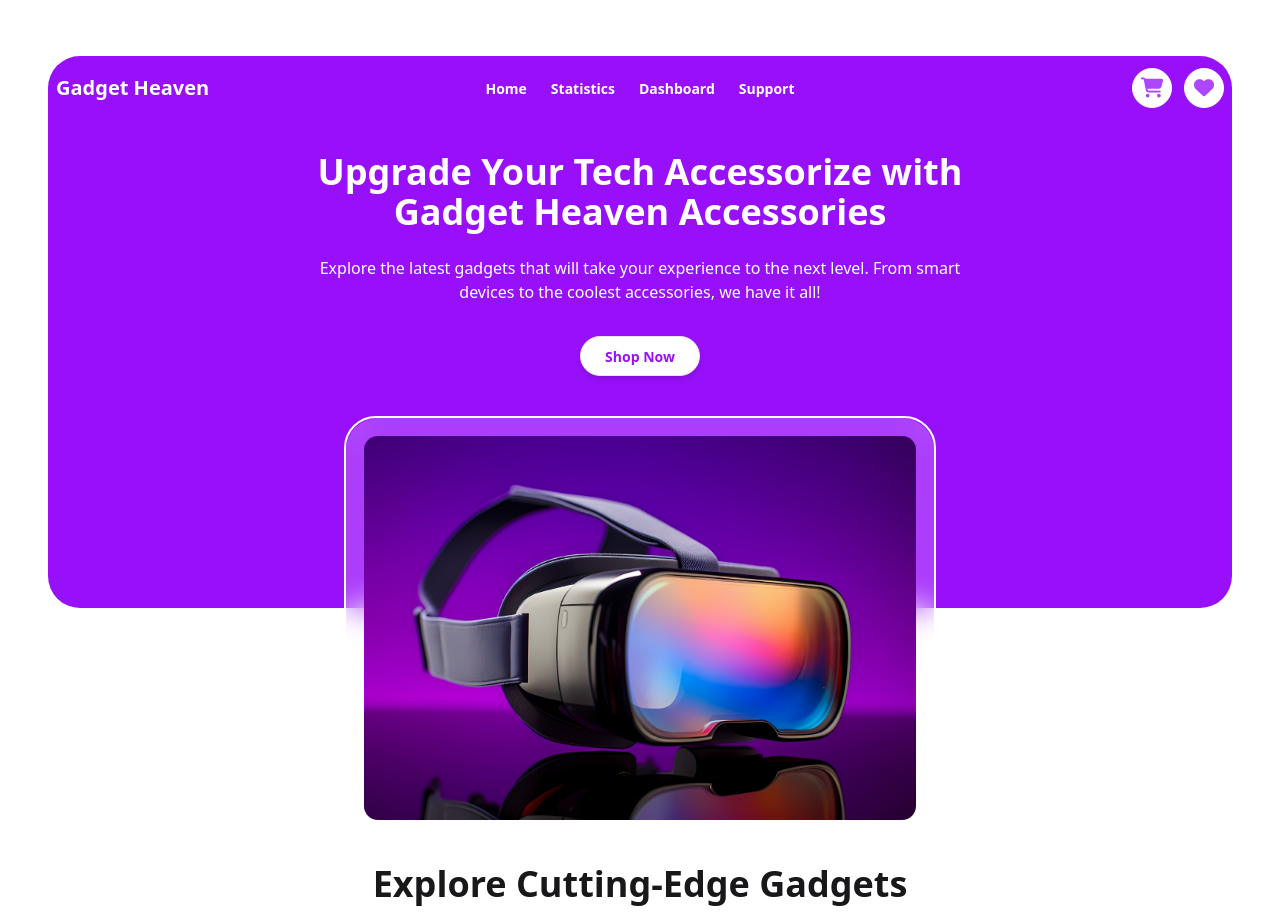
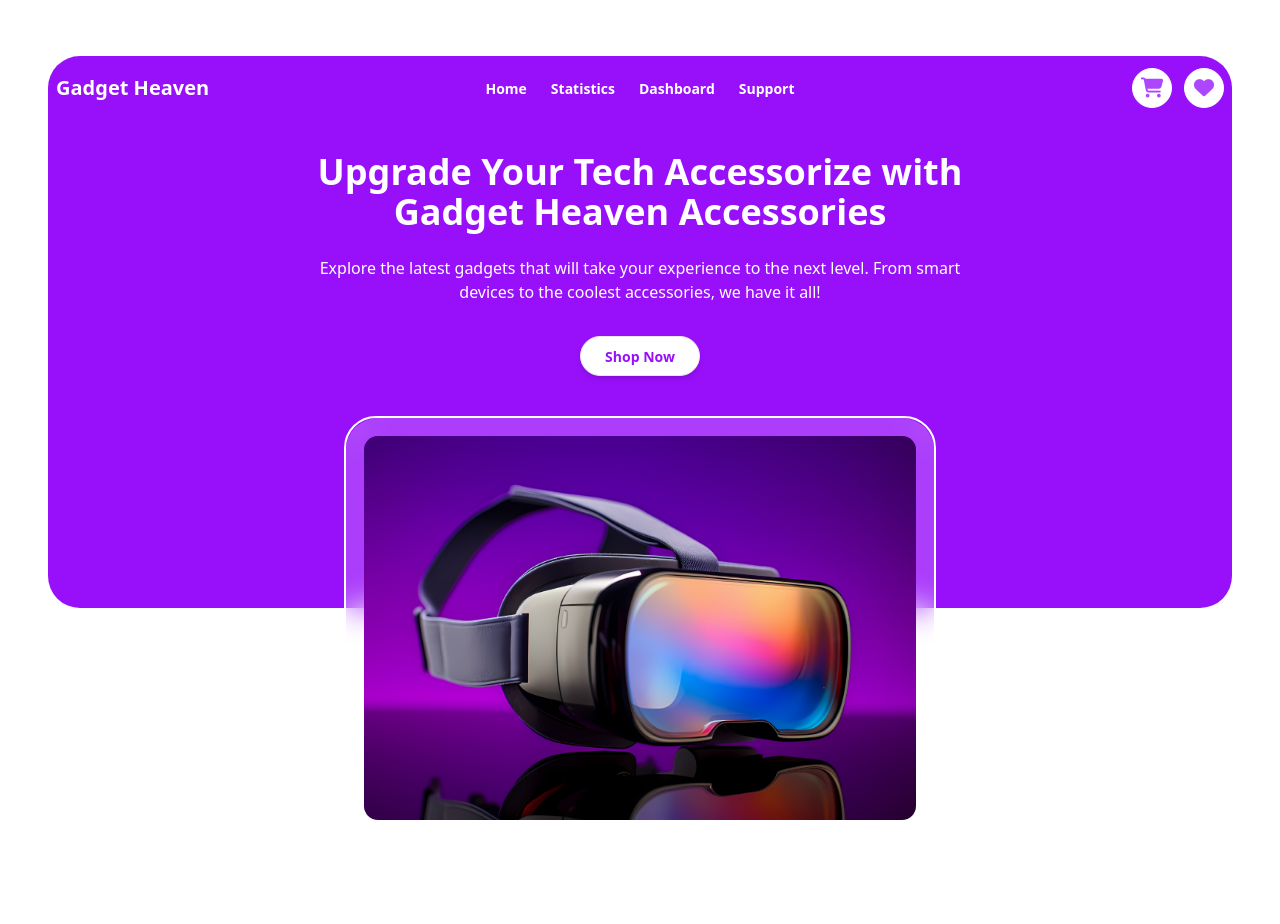
Before and after one commit to tasninanika/Gadget_Heaven, a React (Vite) app: page / in a window 1280 px wide. Shown: the top 924 px of the page. Built offline with nearby package versions, Linux system fonts and the light colour scheme.

Commit message:
apply style on heading

```diff
--- a/src/Components/Heading.jsx
+++ b/src/Components/Heading.jsx
@@ -1,7 +1,7 @@
 const Heading = () => {
   return (
-    <div className="w-full px-8 md:px-12 flex justify-center mx-auto mt-64">
-      <h1 className="mx-auto  font-bold text-4xl">
+    <div className="w-full px-8 md:px-12 flex justify-center mx-auto mt-78">
+      <h1 className="mx-auto font-bold text-4xl">
         Explore Cutting-Edge Gadgets
       </h1>
     </div>
```
